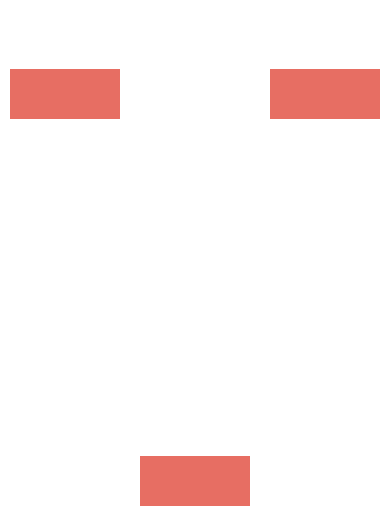
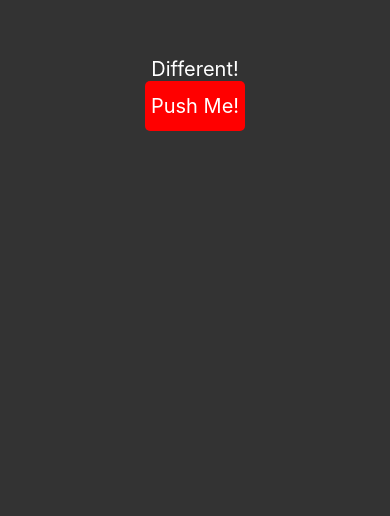
Before and after one commit to CuneytYilmaz/flexbox-examples, a React Native app: screen / in a window 390 px wide. Shown: the part 328-844 px from the top of the page. Built offline with nearby package versions, Linux system fonts and the light colour scheme.

Commit message:
Styled Components added to project

```diff
--- a/App.js
+++ b/App.js
@@ -1,31 +1,70 @@
 import React, { Component } from 'react'
-import { StyleSheet, Text, View, AppRegistry } from 'react-native'
+import { StyleSheet, Text, View } from 'react-native'
+import styled from 'styled-components/native'
 
-class FlexboxExamples extends Component {
-  render() {
+const CenterView = styled.View`
+  flex: 1;
+  align-items: center;
+  justify-content: center;
+  background: #333;
+`
+
+const WelcomeText = styled.Text`
+  color: white;
+  font-size: 20;
+`
+
+const WelcomeBtn = styled.TouchableOpacity`
+  width: 100px;
+  height: 50px;
+  background: red;
+  border-radius: 5px;
+  justify-content: center;
+  align-items: center;
+`
+
+export default class App extends Component {
+  render () {
     return (
-      <View style={styles.container}>
-        <View style={[styles.box, {flex: 1}]}/>
-        <View style={[styles.box, {flex: 1}, {alignSelf: 'flex-end'}]}/>
-        <View style={[styles.box, {flex: 1}]}/>
-      </View>
+      <CenterView>
+        <WelcomeText>
+          Different!
+        </WelcomeText>
+        <WelcomeBtn onPress={() => alert('Hello!')}>
+          <WelcomeText>
+            Push Me!
+          </WelcomeText>
+        </WelcomeBtn>
+      </CenterView>
     )
   }
 }
 
-const styles = StyleSheet.create({
-  container: {
-    flex: 1,
-    justifyContent: 'center',
-    alignItems: 'center',
-    flexDirection: 'row'
-  },
-  box: {
-    height: 50,
-    width: 50,
-    backgroundColor: '#e76e63',
-    margin: 10,
-  }
-})
+// class FlexboxExamples extends Component {
+//   render() {
+//     return (
+//       <View style={styles.container}>
+//         <View style={[styles.box, {flex: 1}]}/>
+//         <View style={[styles.box, {flex: 1}, {alignSelf: 'flex-end'}]}/>
+//         <View style={[styles.box, {flex: 1}]}/>
+//       </View>
+//     )
+//   }
+// }
 
-export default FlexboxExamples;
+// const styles = StyleSheet.create({
+//   container: {
+//     flex: 1,
+//     justifyContent: 'center',
+//     alignItems: 'center',
+//     flexDirection: 'row'
+//   },
+//   box: {
+//     height: 50,
+//     width: 50,
+//     backgroundColor: '#e76e63',
+//     margin: 10,
+//   }
+// })
+
+//export default FlexboxExamples;
--- a/package.json
+++ b/package.json
@@ -12,7 +12,8 @@
     "react": "16.8.3",
     "react-dom": "16.8.3",
     "react-native": "https://github.com/expo/react-native/archive/sdk-35.0.0.tar.gz",
-    "react-native-web": "^0.11.7"
+    "react-native-web": "^0.11.7",
+    "styled-components": "^4.4.1"
   },
   "devDependencies": {
     "babel-preset-expo": "^7.1.0"
```
Also changed, not shown: 1 other file (tests, documents, lock files or other folders).
